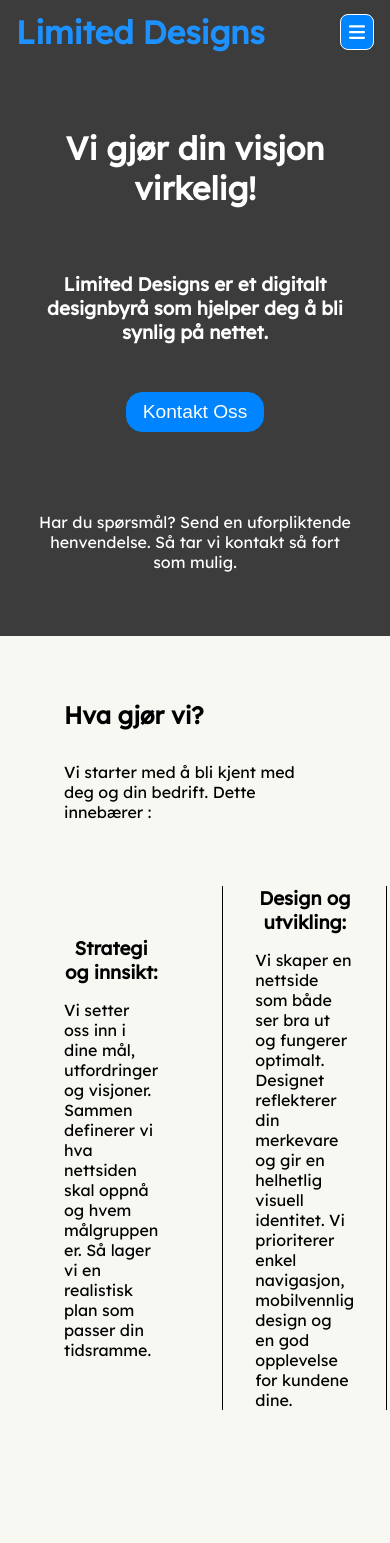
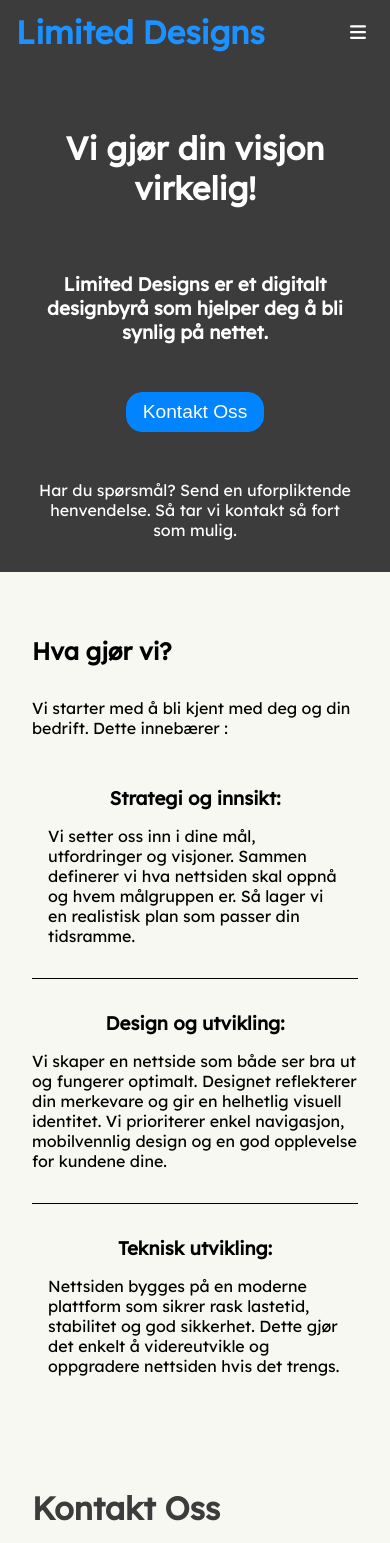
Before and after one commit to bennicodes/Pareo-webdesign, a React (Vite) app: page / in a window 390 px wide. Shown: the top 1543 px of the page. Built offline with nearby package versions, Linux system fonts and the light colour scheme.

Commit message:
added media queries to shot descriptions

```diff
--- a/src/App.jsx
+++ b/src/App.jsx
@@ -2,6 +2,7 @@
 import styles from "./App.module.css";
 import Button from "./components/Button/Button.jsx";
 import ContactForm from "./components/ContactForm/ContactForm.jsx";
+import Description from "./components/Description/Description.jsx";
 import Navbar from "./components/Navbar/Navbar.jsx";
 import About from "./pages/About/About.jsx";
 import Contact from "./pages/Contact/Contact.jsx";
@@ -18,10 +19,10 @@
             synlig på nettet.
           </h3>
         </div>
-        <div className={styles.actionContainer}>
+        <div className={styles.headerDescriptionContainer}>
           <Button classname={styles.contactButton}>Kontakt Oss</Button>
-          <div className={styles.descriptionContainer}>
-            <p className={styles.description}>
+          <div className={styles.headerDescription}>
+            <p className={styles.descriptionText}>
               Har du spørsmål? Send en uforpliktende henvendelse. Så tar vi
               kontakt så fort som mulig.
             </p>
@@ -34,39 +35,7 @@
           <p>
             Vi starter med å bli kjent med deg og din bedrift. Dette innebærer :
           </p>
-          <ul className={styles.description}>
-            <li className={styles.descriptionText}>
-              <h3 className={styles.descriptionHeading}>
-                Strategi og innsikt:
-              </h3>
-              <p>
-                Vi setter oss inn i dine mål, utfordringer og visjoner. Sammen
-                definerer vi hva nettsiden skal oppnå og hvem målgruppen er. Så
-                lager vi en realistisk plan som passer din tidsramme.
-              </p>
-            </li>
-            <li
-              className={`${styles.descriptionText} ${styles.middleDescription}`}
-            >
-              <h3 className={styles.descriptionHeading}>
-                Design og utvikling:
-              </h3>
-              <p>
-                Vi skaper en nettside som både ser bra ut og fungerer optimalt.
-                Designet reflekterer din merkevare og gir en helhetlig visuell
-                identitet. Vi prioriterer enkel navigasjon, mobilvennlig design
-                og en god opplevelse for kundene dine.
-              </p>
-            </li>
-            <li className={styles.descriptionText}>
-              <h3 className={styles.descriptionHeading}>Teknisk utvikling:</h3>
-              <p>
-                Nettsiden bygges på en moderne plattform som sikrer rask
-                lastetid, stabilitet og god sikkerhet. Dette gjør det enkelt å
-                videreutvikle og oppgradere nettsiden hvis det trengs.
-              </p>
-            </li>
-          </ul>
+          <Description />
         </section>
         {/* ---------------------------- */}
         <section className={styles.contactSection}>
--- a/src/App.module.css
+++ b/src/App.module.css
@@ -8,6 +8,7 @@
   overflow: hidden;
 }
 
+/* Header -------------- */
 .header {
   width: 100%;
   background-color: var(--primary-color);
@@ -31,7 +32,7 @@
 .headerContainer h3 {
   text-align: center;
 }
-.actionContainer {
+.headerDescriptionContainer {
   width: 100%;
   display: flex;
   flex-direction: column;
@@ -39,20 +40,21 @@
   gap: var(--spacing-medium);
 }
 
-.actionContainer .contactButton {
+.headerDescriptionContainer .contactButton {
   min-height: 32px;
   padding: var(--spacing-small) var(--spacing-medium);
   border-radius: var(--spacing-medium);
 }
-
-.descriptionContainer {
+/* Header Description */
+.headerDescription {
   width: 50%;
   padding-top: var(--spacing-large);
 }
-.description {
+.descriptionText {
   text-align: center;
 }
 
+/* Main -------------- */
 .main {
   width: 100%;
   display: flex;
@@ -61,27 +63,17 @@
   padding: 0 var(--spacing-xl);
   font-family: var(--primary-font);
 }
-.description {
+
+/* Description ------------ */
+.descriptionSection {
   width: 100%;
   display: flex;
-  justify-content: space-evenly;
-  align-items: center;
-  gap: var(--spacing-xl);
-  padding: var(--spacing-large) 0;
-}
-.descriptionHeading {
-  padding-bottom: var(--spacing-medium);
-  text-align: center;
-}
-.descriptionText {
-  text-align: start;
-}
-.middleDescription {
-  border-left: 1px solid var(--text-color);
-  border-right: 1px solid var(--text-color);
-  padding: 0 var(--spacing-large);
+  flex-direction: column;
+  gap: var(--spacing-large);
+  padding: var(--spacing-xl) 0;
 }
 
+/* Contact ---------------- */
 .contactSection {
   width: 100%;
   display: flex;
@@ -96,25 +88,21 @@
   width: 50%;
   padding-bottom: var(--spacing-large);
 }
-.descriptionSection {
-  width: 100%;
-  display: flex;
-  flex-direction: column;
-  gap: var(--spacing-large);
-  padding: var(--spacing-xl) 0;
-}
 
 @media screen and (max-width: 768px) {
   .header {
     padding: var(--spacing-large);
   }
-  .descriptionContainer {
+  .headerDescription {
     width: 75%;
+  }
+  .main{
+    padding: 0 var(--spacing-large);
   }
 }
 
 @media screen and (max-width: 525px) {
-  .descriptionContainer {
+  .headerDescription {
     width: 100%;
   }
 }
--- /dev/null
+++ b/src/components/Description/Description.jsx
@@ -0,0 +1,36 @@
+import React from "react";
+import styles from "./Description.module.css";
+
+const Description = () => {
+  return (
+    <ul className={styles.description}>
+      <li className={styles.descriptionText}>
+        <h3 className={styles.descriptionHeading}>Strategi og innsikt:</h3>
+        <p>
+          Vi setter oss inn i dine mål, utfordringer og visjoner. Sammen
+          definerer vi hva nettsiden skal oppnå og hvem målgruppen er. Så lager
+          vi en realistisk plan som passer din tidsramme.
+        </p>
+      </li>
+      <li className={`${styles.descriptionText} ${styles.middleDescription}`}>
+        <h3 className={styles.descriptionHeading}>Design og utvikling:</h3>
+        <p>
+          Vi skaper en nettside som både ser bra ut og fungerer optimalt.
+          Designet reflekterer din merkevare og gir en helhetlig visuell
+          identitet. Vi prioriterer enkel navigasjon, mobilvennlig design og en
+          god opplevelse for kundene dine.
+        </p>
+      </li>
+      <li className={styles.descriptionText}>
+        <h3 className={styles.descriptionHeading}>Teknisk utvikling:</h3>
+        <p>
+          Nettsiden bygges på en moderne plattform som sikrer rask lastetid,
+          stabilitet og god sikkerhet. Dette gjør det enkelt å videreutvikle og
+          oppgradere nettsiden hvis det trengs.
+        </p>
+      </li>
+    </ul>
+  );
+};
+
+export default Description;
--- /dev/null
+++ b/src/components/Description/Description.module.css
@@ -0,0 +1,45 @@
+.description {
+  width: 100%;
+  display: flex;
+  align-items: center;
+  padding: var(--spacing-large) 0;
+}
+.descriptionHeading {
+  padding-bottom: var(--spacing-medium);
+  text-align: center;
+}
+.descriptionText {
+  text-align: start;
+  padding: 0 var(--spacing-large);
+}
+.middleDescription {
+  border-left: 1px solid var(--text-color);
+  border-right: 1px solid var(--text-color);
+}
+
+/* ------------------------ */
+@media screen and (max-width: 768px) {
+  .description {
+    padding: var(--spacing-medium) 0;
+  }
+  .descriptionText {
+    padding: 0 var(--spacing-medium);
+  }
+}
+
+@media screen and (max-width: 600px) {
+  .description {
+    flex-direction: column;
+    align-items: center;
+    gap: var(--spacing-large);
+  }
+  .descriptionHeading {
+    text-align: center;
+  }
+  .middleDescription {
+    border: none;
+    border-top: 1px solid var(--text-color);
+    border-bottom: 1px solid var(--text-color);
+    padding: var(--spacing-large) 0;
+  }
+}
--- a/src/components/Navbar/Navbar.module.css
+++ b/src/components/Navbar/Navbar.module.css
@@ -79,12 +79,18 @@
 }
 
 .menuButton {
+  background-color: transparent;
   display: none;
   align-items: center;
   justify-content: center;
-  border: 1px solid var(--text-color);
+  border: none;
   padding: var(--spacing-small);
   z-index: 10;
+  transition: 0.2s ease;
+}
+.menuButton:hover {
+  transition: 0.2s ease;
+  box-shadow: 0 0 16px var(--secondary-color);
 }
 
 .menuIcon {
@@ -97,7 +103,6 @@
   .menuButton {
     color: var(--secondary-text-color);
     display: flex;
-    border: 1px solid var(--secondary-text-color);
   }
 
   .navLinks {
```
